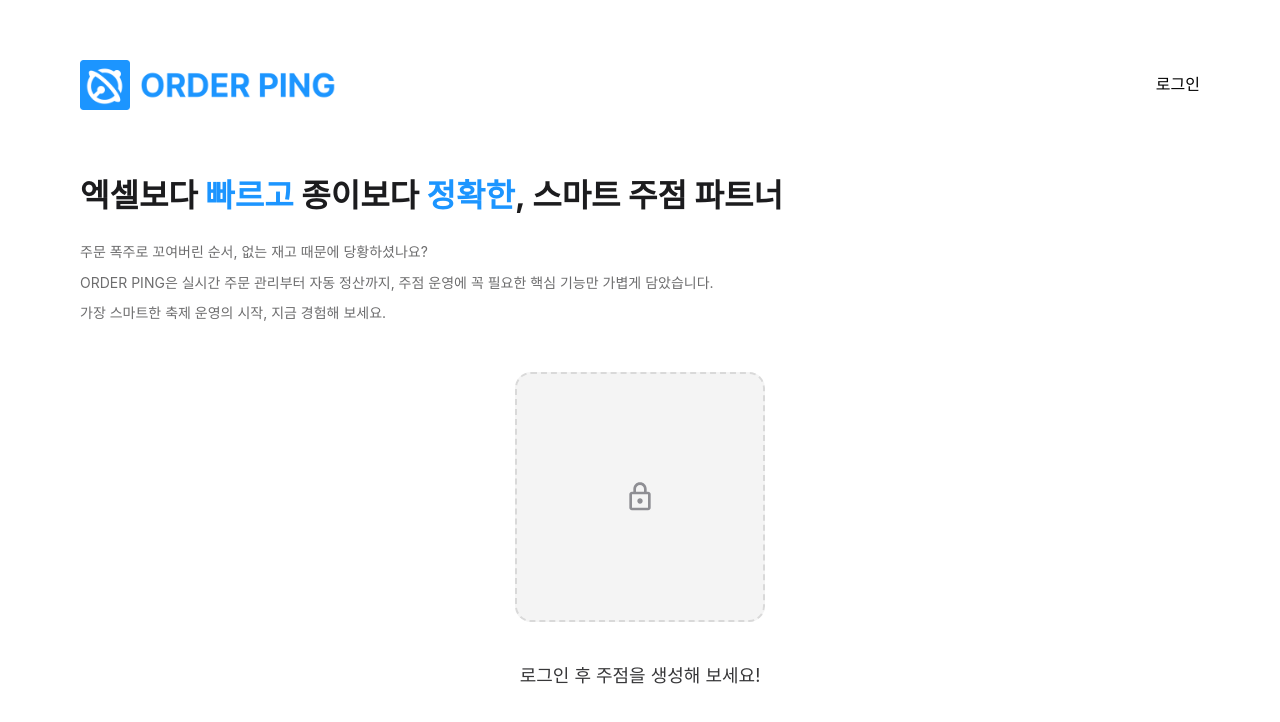
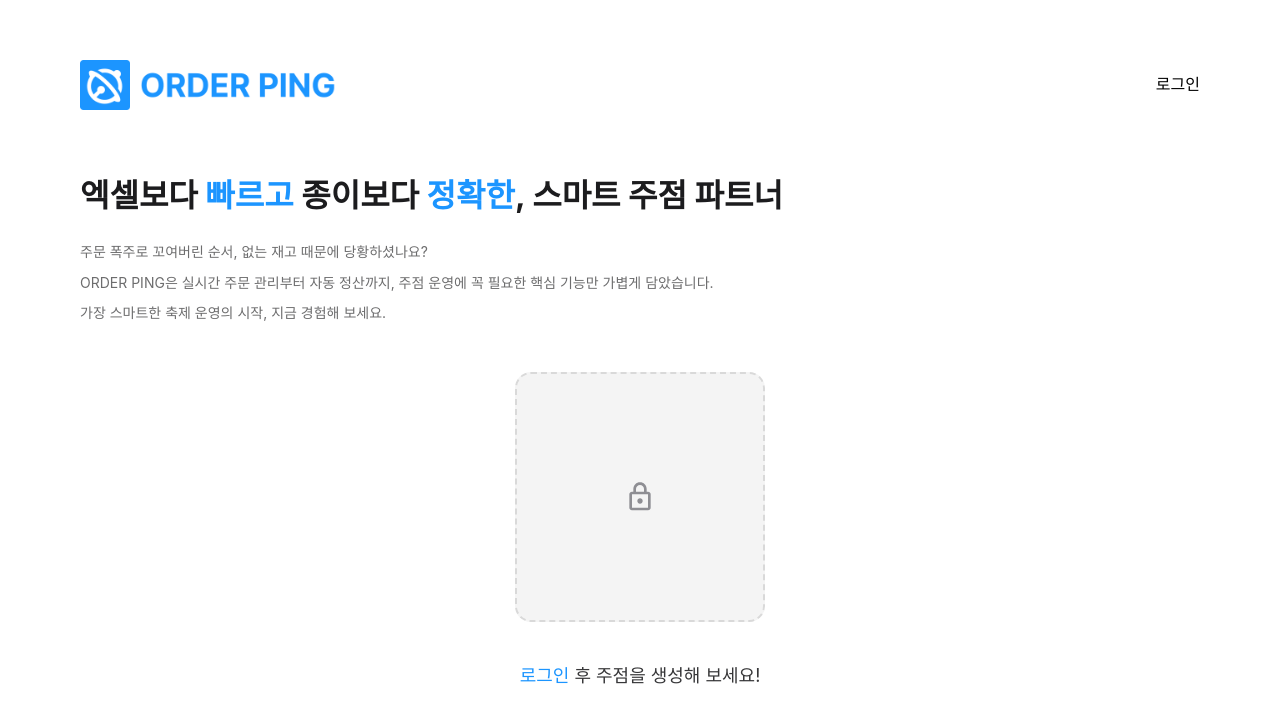
Before and after one commit to JK-Side/OrderPing-FE, a React (Vite) app in the folder apps/admin/: page / in a window 1280 px wide. Shown: the top 722 px of the page. Built offline with nearby package versions, Linux system fonts and the light colour scheme; no server answers.

Commit message:
refactor: 로그인 버튼에 강조 추가

```diff
--- a/apps/admin/src/pages/Home/components/GuestHome.module.scss
+++ b/apps/admin/src/pages/Home/components/GuestHome.module.scss
@@ -66,6 +66,16 @@
   color: $gray-80;
 }
 
+.loginLink {
+  color: $primary-50;
+  text-decoration: none;
+
+  &:hover,
+  &:focus-visible {
+    text-decoration: underline;
+  }
+}
+
 @media (max-width: 900px) {
   .guestHome {
     padding: 56px 24px 80px;
--- a/apps/admin/src/pages/Home/components/GuestHome.tsx
+++ b/apps/admin/src/pages/Home/components/GuestHome.tsx
@@ -1,5 +1,7 @@
 import LockIcon from '@/assets/icons/lock.svg?react';
 import styles from './GuestHome.module.scss';
+
+const LOGIN_URL = import.meta.env.VITE_KAKAO_LOGIN || '/';
 
 export default function GuestHome() {
   return (
@@ -24,7 +26,12 @@ export default function GuestHome() {
           <div className={styles.lockBox}>
             <LockIcon width={32} height={32} fill='#8e8e93' />
           </div>
-          <p className={styles.lockText}>로그인 후 주점을 생성해 보세요!</p>
+          <p className={styles.lockText}>
+            <a className={styles.loginLink} href={LOGIN_URL}>
+              로그인
+            </a>{' '}
+            후 주점을 생성해 보세요!
+          </p>
         </div>
       </div>
     </section>
```
